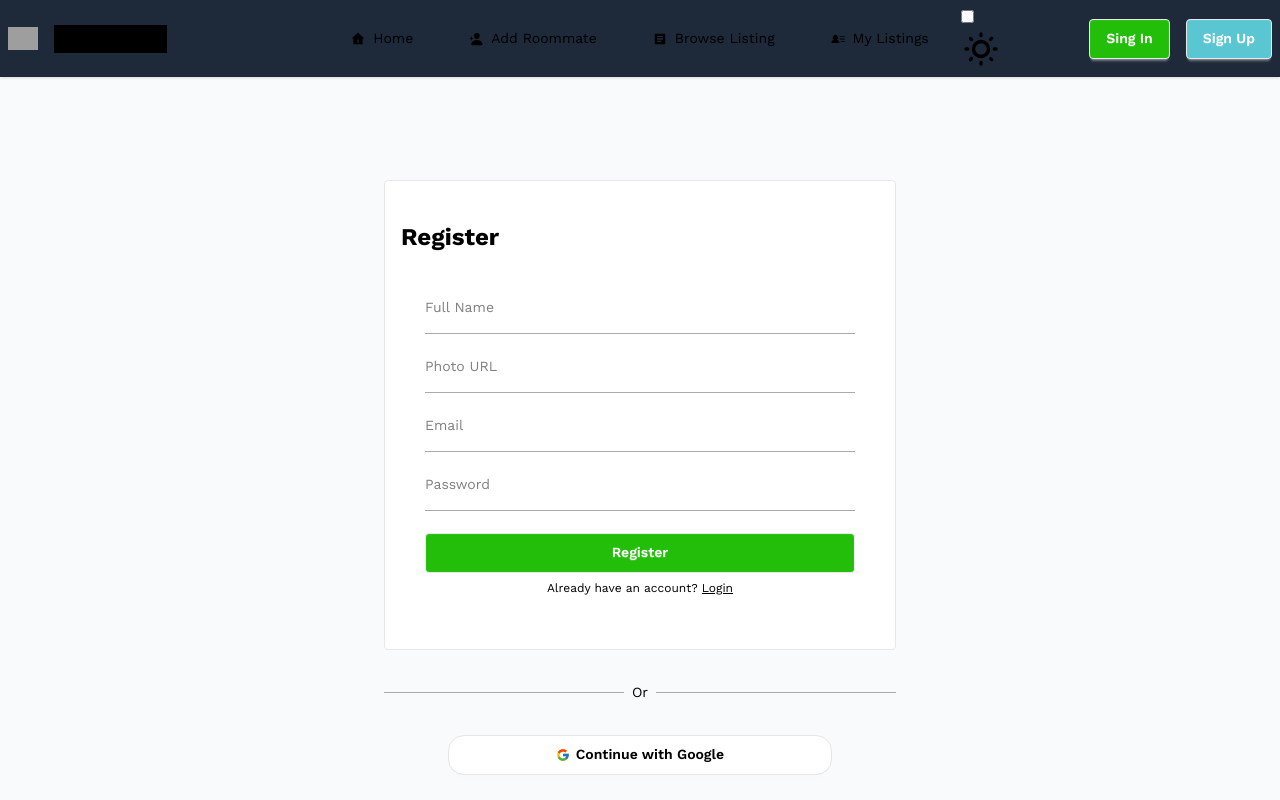
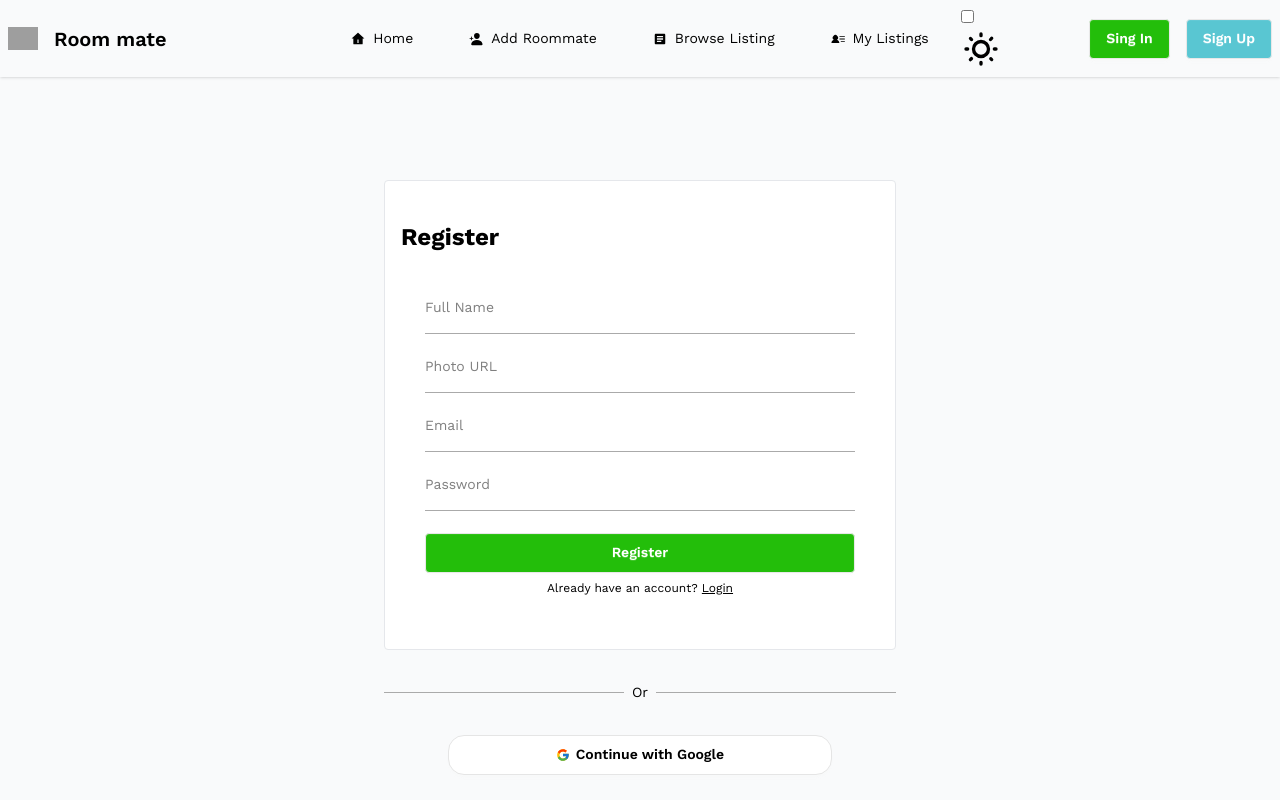
Before and after one commit to Soriful-Hasan/find-mate, a React (Vite) app: page /register in a window 1280 px wide. Shown: the top 800 px of the page. Built offline with nearby package versions, Linux system fonts and the light colour scheme; no server answers; grey boxes are pictures that could not be loaded.

Commit message:
theme bug fix

```diff
--- a/src/Authentication/Login.jsx
+++ b/src/Authentication/Login.jsx
@@ -37,7 +37,7 @@ const Login = () => {
         className={`${
           theme === "light"
             ? "card bg-base-100 w-full  max-w-lg shrink-0 py-6 px-4 border rounded-sm border-gray-200 "
-            : "card bg-gray-500 w-full text-white  max-w-lg shrink-0 py-6 px-4 border rounded-sm border-gray-500 "
+            : "card bg-[#191E24] w-full text-white  max-w-lg shrink-0 py-6 px-4 border rounded-sm border-gray-500 "
         }`}
       >
         <div className="place-items-center mt-4">
--- a/src/Authentication/Register.jsx
+++ b/src/Authentication/Register.jsx
@@ -79,7 +79,7 @@ const Register = () => {
         className={`${
           theme === "light"
             ? "card bg-base-100 w-full  max-w-lg shrink-0 py-6 px-4 border rounded-sm border-gray-200 "
-            : "card bg-gray-500 w-full text-white  max-w-lg shrink-0 py-6 px-4 border rounded-sm border-gray-500 "
+            : "card bg-[#191E24] w-full text-white  max-w-lg shrink-0 py-6 px-4 border rounded-sm border-gray-500 "
         }`}
       >
         <div className="place-items-center mt-4">
--- a/src/Components/Navbar.jsx
+++ b/src/Components/Navbar.jsx
@@ -98,7 +98,13 @@ const Navbar = () => {
   };
   return (
     <div>
-      <div className="navbar shadow-sm bg-gray-800">
+      <div
+        className={`${
+          theme === "light"
+            ? "navbar shadow-sm "
+            : "navbar shadow-sm bg-[#191E24]"
+        }`}
+      >
         <div className="navbar-start">
           <div className="dropdown">
             <div tabIndex={0} role="button" className="btn btn-ghost lg:hidden">
@@ -129,8 +135,8 @@ const Navbar = () => {
             <img height={30} width={30} src="/logo.png" alt="" />
             <a
               className={`${
-                theme
-                  ? "bg-black text-sm lg:text-xl  font-semibold"
+                theme == 'light'
+                  ? "text-black text-sm lg:text-xl  font-semibold"
                   : "text-white text-sm lg:text-xl  font-semibold"
               }`}
             >
--- a/src/Components/RouteComponents/AvailableRoommate.jsx
+++ b/src/Components/RouteComponents/AvailableRoommate.jsx
@@ -16,7 +16,7 @@ const AvailableRoommate = ({ singleData }) => {
       {/* parent div */}
       <div
         className={`${
-          isLight ? "card bg-base-100 card-md shadow-sm" : "bg-gray-500"
+          isLight ? "card bg-base-100 card-md shadow-sm" : "bg-[#191E24] card"
         }`}
       >
         <div className="card-body">
--- a/src/Home/Root.jsx
+++ b/src/Home/Root.jsx
@@ -8,12 +8,12 @@ const Root = () => {
   const { theme } = useContext(userContext);
   const isLight = theme === "light";
   return (
-    <div className={`${isLight?'bg-gray-50':'bg-gray-700'}`}>
+    <div className={`${isLight ? "bg-gray-50" : "bg-[#121212]"}`}>
       <Navbar></Navbar>
 
-        <div className="w-11/12 mx-auto ">
-          <Outlet></Outlet>
-        </div>
+      <div className="w-11/12 mx-auto ">
+        <Outlet></Outlet>
+      </div>
 
       <Footer></Footer>
     </div>
```
